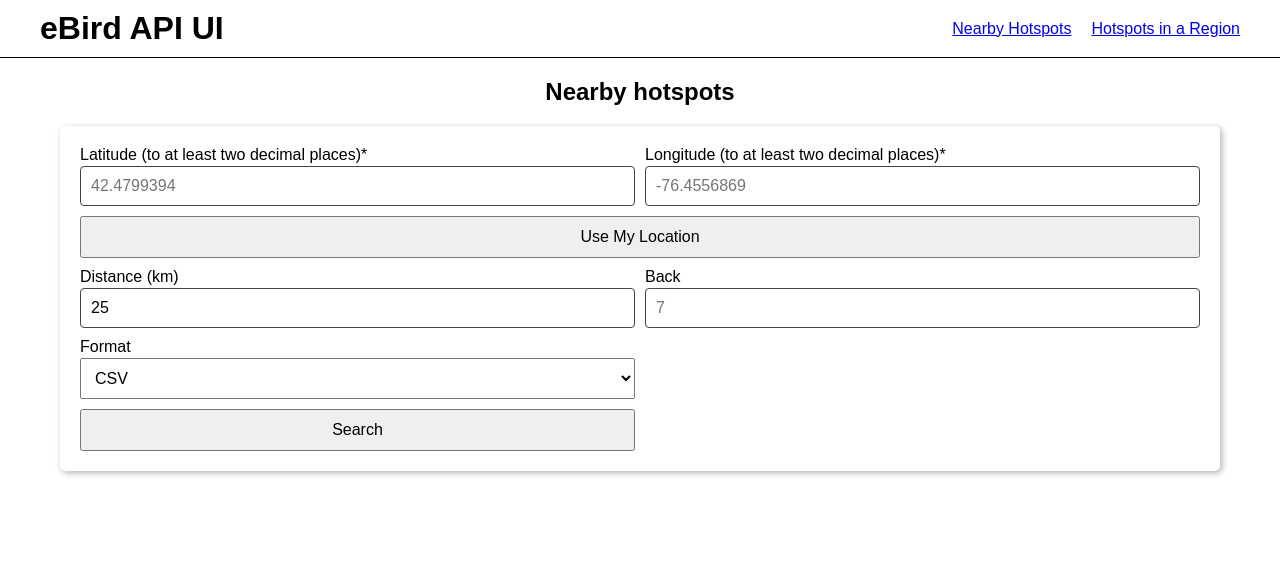
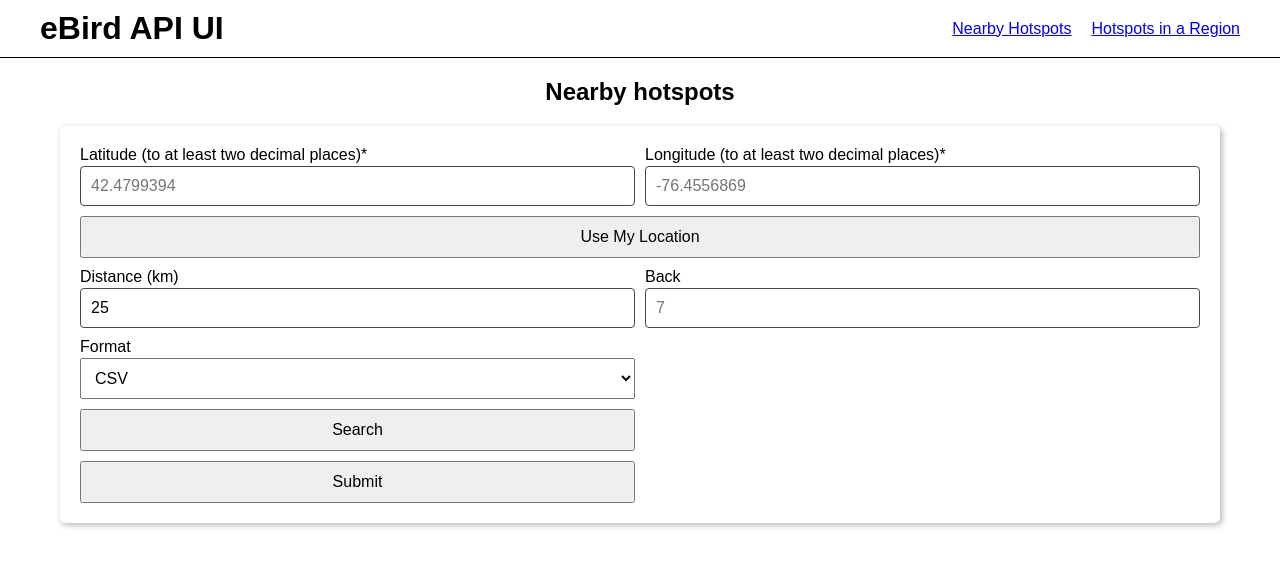
Before and after one commit to Fimbelowski/ebird-api-ui, a React (Vite) app: page /nearby-hotspots in a window 1280 px wide. Shown: the top 566 px of the page. Built offline with nearby package versions, Linux system fonts and the light colour scheme.

Commit message:
Update Form.tsx

```diff
--- a/src/components/Form.tsx
+++ b/src/components/Form.tsx
@@ -1,4 +1,6 @@
 import { type FormEvent, type ReactNode } from 'react';
+
+import Button from './Button';
 
 interface Props {
   children?: ReactNode;
@@ -12,6 +14,7 @@
       onSubmit={onSubmit}
     >
       {children}
+      <Button type="submit">Submit</Button>
     </form>
   );
 }
```
